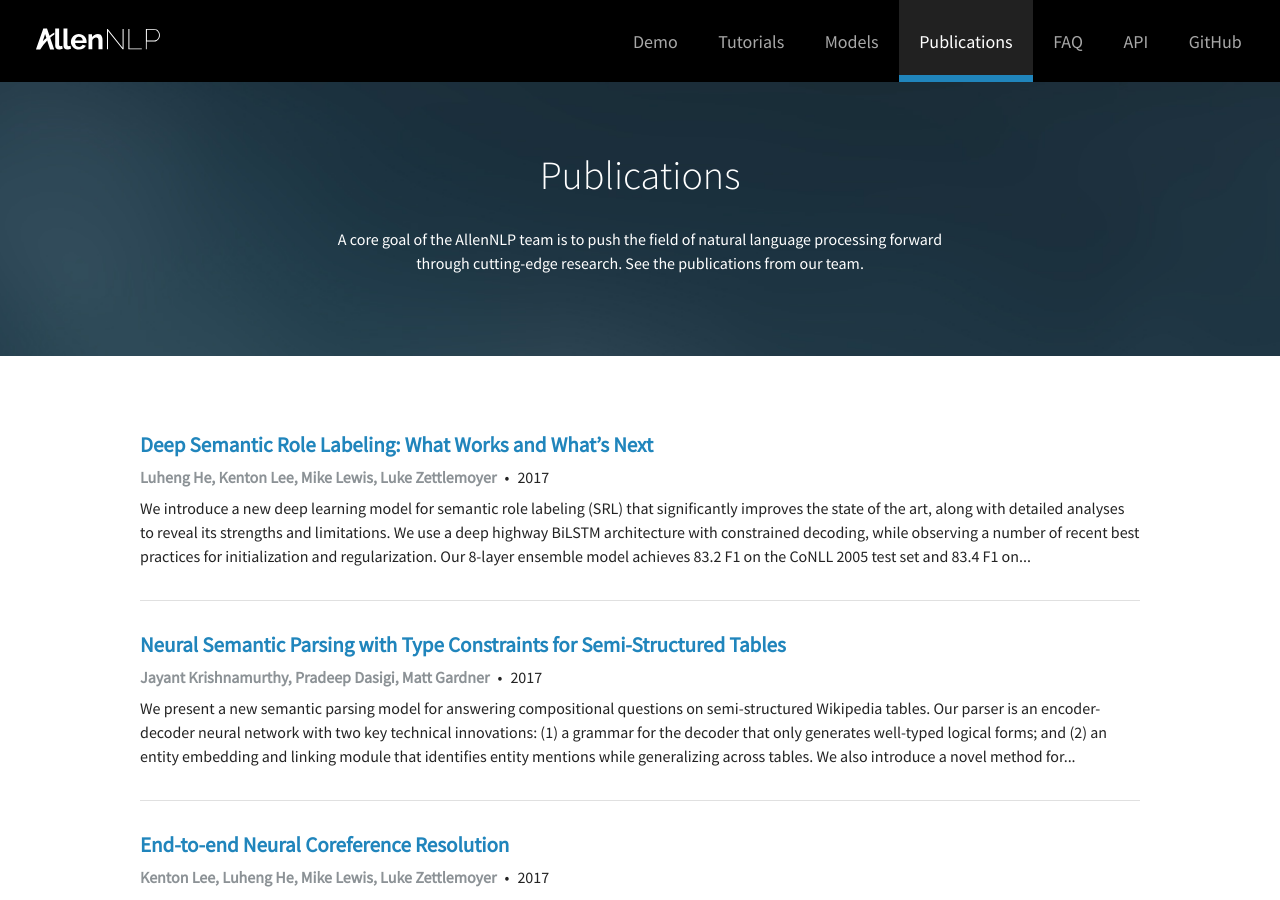
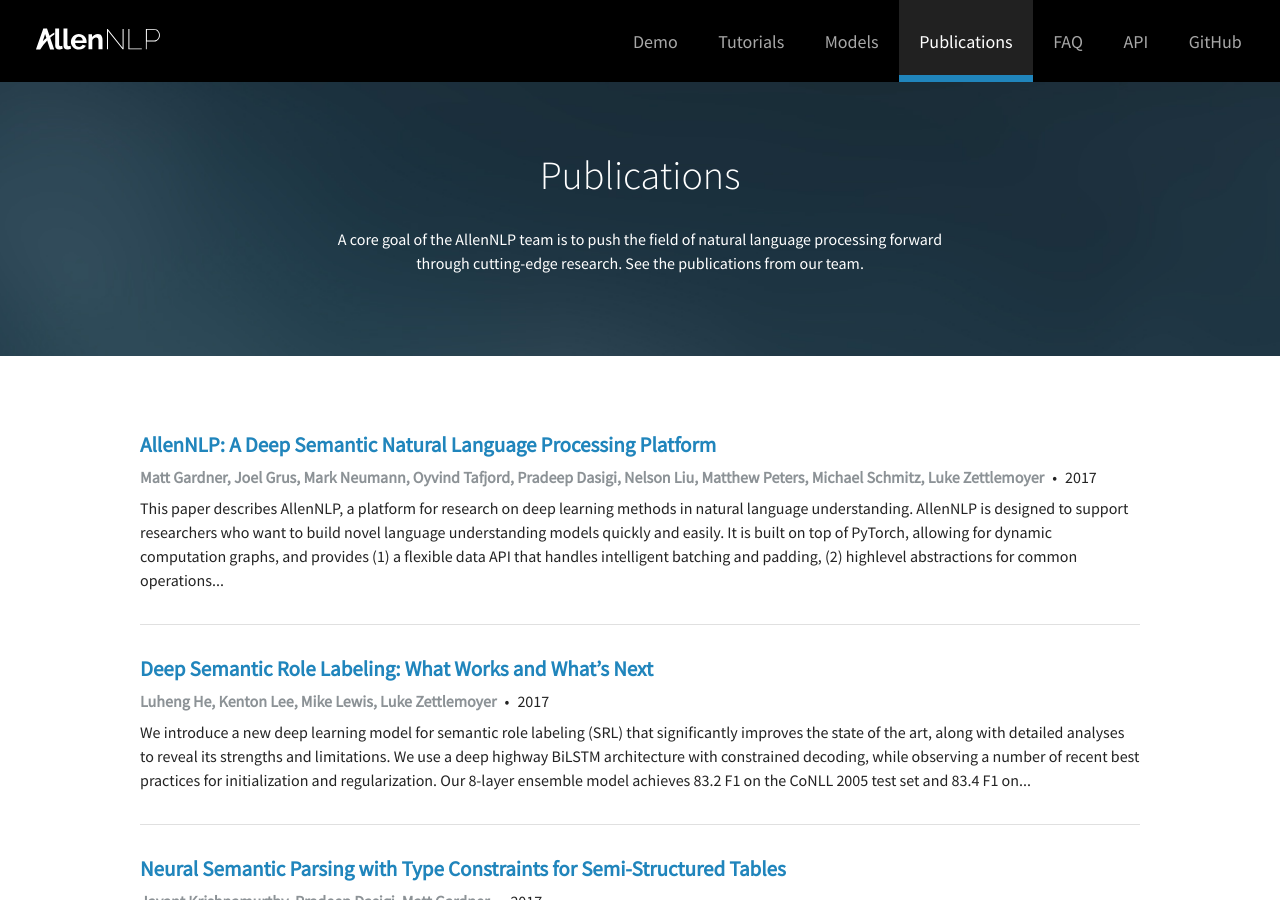
Before and after one commit to allenai/allennlp-website, a Jekyll site: the page built from publications.html, in a window 1280 px wide and 900 px high. Built offline with Jekyll 4.4.1, drawn with Linux system fonts in a browser that asks for light colours.

Commit message:
Add AllenNLP whitepaper.

```diff
--- a/publications.html
+++ b/publications.html
@@ -19,6 +19,9 @@
       </div>
       <div class="constrained constrained--med">
         <ul class="publications">
+          <li><a href="https://www.allennlp.org/papers/AllenNLP_white_paper.pdf" target="_blank" class="publications__title">AllenNLP: A Deep Semantic Natural Language Processing Platform</a><span class="publications__authors">Matt Gardner, Joel Grus, Mark Neumann, Oyvind Tafjord, Pradeep Dasigi, Nelson Liu, Matthew Peters, Michael Schmitz, Luke Zettlemoyer</span><span class="publications__year">2017</span>
+            <p class="publications__abstract">This paper describes AllenNLP, a platform for research on deep learning methods in natural language understanding. AllenNLP is designed to support researchers who want to build novel language understanding models quickly and easily. It is built on top of PyTorch, allowing for dynamic computation graphs, and provides (1) a flexible data API that handles intelligent batching and padding, (2) highlevel abstractions for common operations...</p>
+          </li>
           <li><a href="https://homes.cs.washington.edu/~luheng/files/acl2017_hllz.pdf" target="_blank" class="publications__title">Deep Semantic Role Labeling: What Works and What’s Next</a><span class="publications__authors">Luheng He, Kenton Lee, Mike Lewis, Luke Zettlemoyer</span><span class="publications__year">2017</span>
             <p class="publications__abstract">We introduce a new deep learning model for semantic role labeling (SRL) that significantly improves the state of the art, along with detailed analyses to reveal its strengths and limitations. We use a deep highway BiLSTM architecture with constrained decoding, while observing a number of recent best practices for initialization and regularization. Our 8-layer ensemble model achieves 83.2 F1 on the CoNLL 2005 test set and 83.4 F1 on...</p>
           </li>
```
Also changed, not shown: 1 other file.
